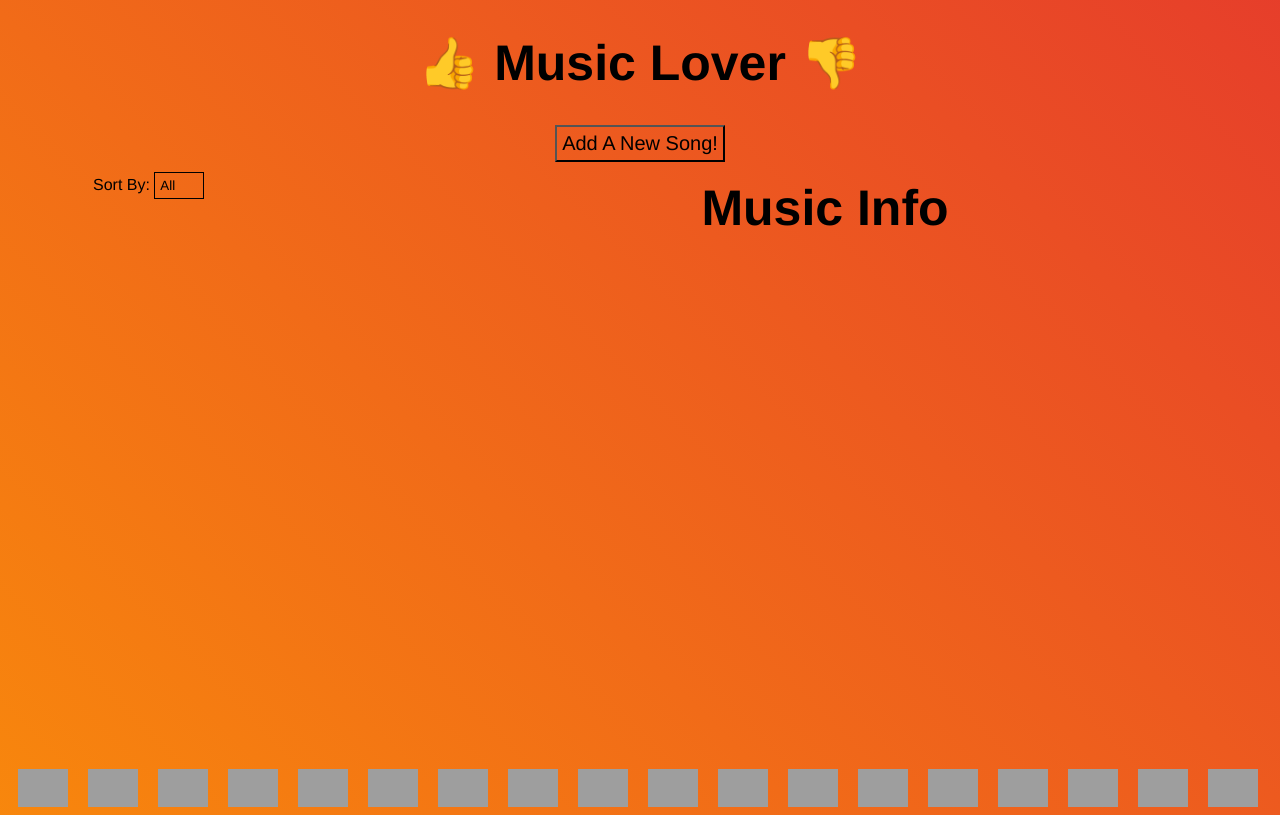
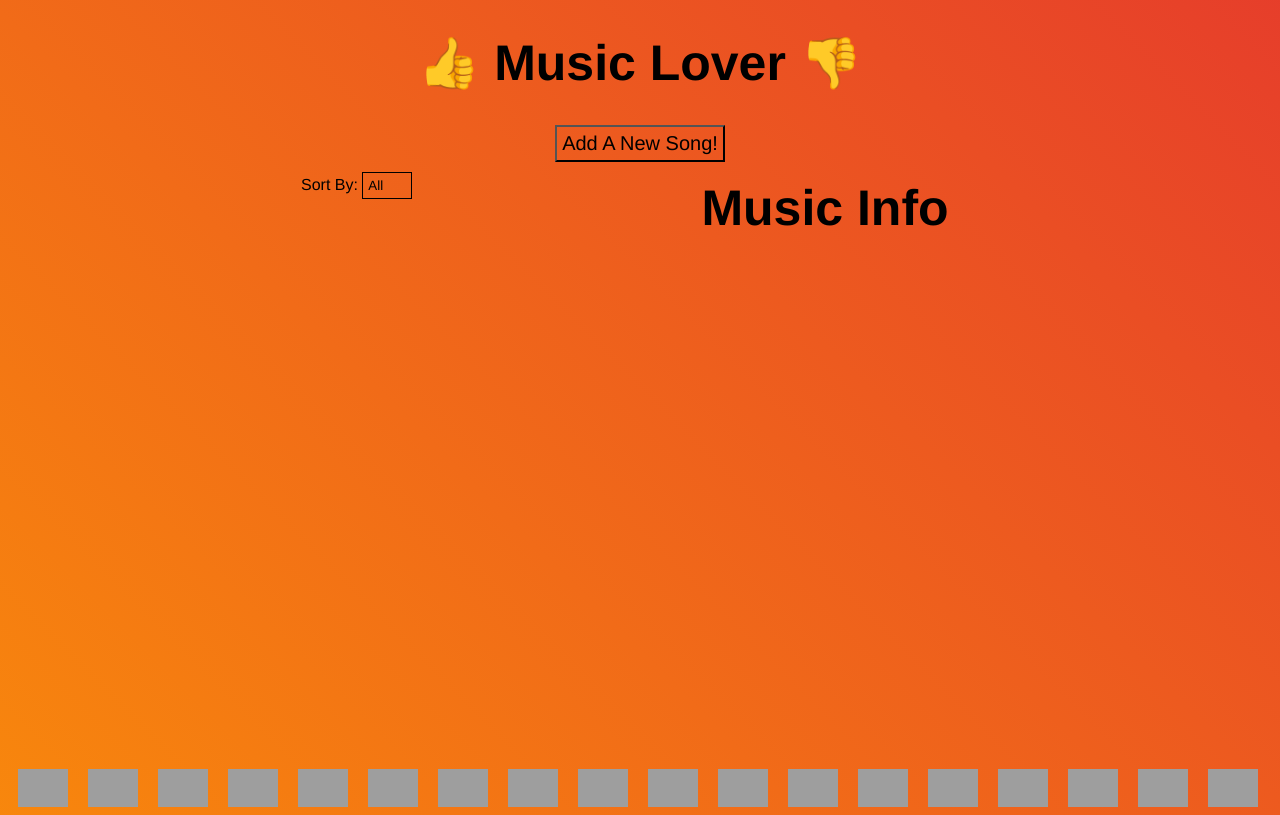
Before and after one commit to bbissette3/group-2-phase-1-project, a plain HTML site: page index.html in a window 1280 px wide. Drawn offline with Linux system fonts and the light colour scheme; no server answers; grey boxes are pictures that could not be loaded.

Commit message:
move select option to the right

```diff
--- a/src/index.css
+++ b/src/index.css
@@ -78,7 +78,7 @@ form {
 
 .sort-container {
     background: transparent;
-    margin-left: 85px;
+    margin-left: 293px;
 }
 
 #sort-by {
```
